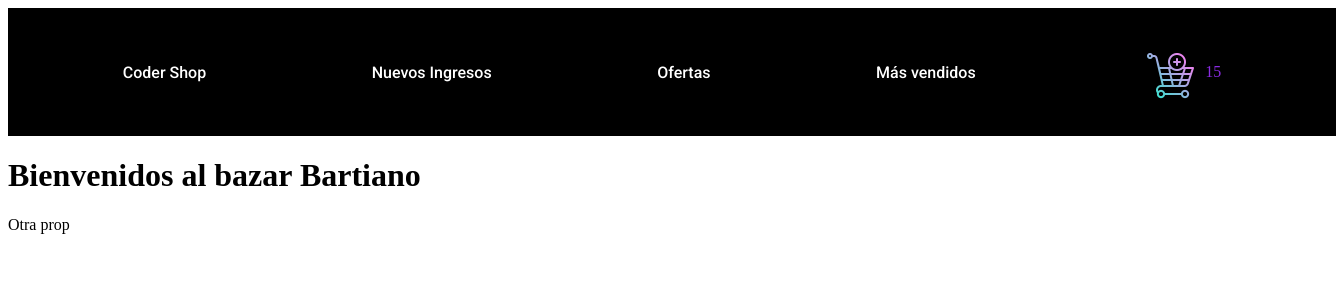
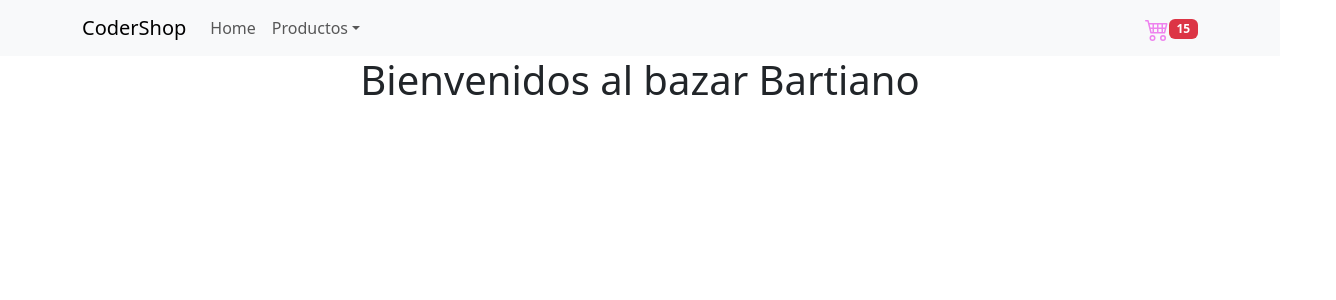
Before and after one commit to ltherisod/coderShop63385, a React (Vite) app: page / in a window 1280 px wide. Shown: the top 300 px of the page, 1336 px wide, since content can reach past the window. Built offline with nearby package versions, Linux system fonts and the light colour scheme.

Commit message:
After de componentes y bootstrap

```diff
--- a/package.json
+++ b/package.json
@@ -10,8 +10,11 @@
     "preview": "vite preview"
   },
   "dependencies": {
+    "bootstrap": "^5.3.3",
     "react": "^18.3.1",
-    "react-dom": "^18.3.1"
+    "react-bootstrap": "^2.10.5",
+    "react-dom": "^18.3.1",
+    "react-icons": "^5.3.0"
   },
   "devDependencies": {
     "@eslint/js": "^9.11.1",
--- a/src/App.jsx
+++ b/src/App.jsx
@@ -1,13 +1,21 @@
 import './App.css'
+import 'bootstrap/dist/css/bootstrap.min.css';
+//Esto es si estoy usando bootstrap comun
+import 'bootstrap/dist/js/bootstrap.bundle.js'
 import NavbarComponent from './components/NavbarComponent'
 import ItemListContainer from './components/ItemListContainer'
+import NavbarBootstrapHTML from './components/NavbarBootstrapHTML';
+import NavbarReactBootstrap from './components/NavbarReactBootstrap';
+
 function App() {
 
 
   return (
    <div>
-      <NavbarComponent/>
-      <ItemListContainer greeting='Bienvenidos al bazar Bartiano' texto='Otra prop'/>
+      {/* <NavbarComponent/> */}
+      {/* <NavbarBootstrapHTML/> */}
+      <NavbarReactBootstrap/>
+      <ItemListContainer greeting='Bienvenidos al bazar Bartiano' />
    </div>
   )
 }
--- /dev/null
+++ b/src/components/CartWidgetReactIcons.jsx
@@ -0,0 +1,12 @@
+import { BsCart4 } from "react-icons/bs";
+import { Badge } from "react-bootstrap";
+const CartWidgetReactIcons = () =>{
+    return(
+        <div>
+            <BsCart4 fontSize={'1.5rem'} color='violet'/>
+            <Badge bg="danger">15</Badge>
+        </div>
+    )
+}
+
+export default CartWidgetReactIcons
--- a/src/components/ItemListContainer.jsx
+++ b/src/components/ItemListContainer.jsx
@@ -1,9 +1,15 @@
+import { Button } from "react-bootstrap"
+
 const ItemListContainer = ({greeting, texto}) => {
     // const {greeting, texto} = props
     return(
         <div>
-            <h1>{greeting}</h1>
-            <p>{texto}</p>
+            <h1 className="text-center">{greeting}</h1>
+            {/* Ejemplos */}
+            {/* <p>{texto}</p>
+            <Button variant="primary">Primary</Button>
+            <button type="button" className="btn btn-danger">Danger</button> */}
+
         </div>
     )
 }
--- /dev/null
+++ b/src/components/NavbarBootstrapHTML.jsx
@@ -0,0 +1,35 @@
+const NavbarBootstrapHTML = () =>{
+    return(
+        <nav className="navbar navbar-expand-lg bg-body-tertiary">
+  <div className="container-fluid">
+    <a className="navbar-brand" href="#">CoderShop</a>
+    <button className="navbar-toggler" type="button" data-bs-toggle="collapse" data-bs-target="#navbarSupportedContent" aria-controls="navbarSupportedContent" aria-expanded="false" aria-label="Toggle navigation">
+      <span className="navbar-toggler-icon"></span>
+    </button>
+    <div className="collapse navbar-collapse" id="navbarSupportedContent">
+      <ul className="navbar-nav me-auto mb-2 mb-lg-0">
+        <li className="nav-item">
+          <a className="nav-link active" aria-current="page" href="#">Home</a>
+        </li>
+        <li className="nav-item dropdown">
+          <a className="nav-link dropdown-toggle" href="#" role="button" data-bs-toggle="dropdown" aria-expanded="false">
+            Productos
+          </a>
+          <ul className="dropdown-menu">
+            <li><a className="dropdown-item" href="#">Más Vendidos</a></li>
+            <li><hr className="dropdown-divider"/></li>
+            <li><a className="dropdown-item" href="#">Ofertas</a></li>
+            <li><hr className="dropdown-divider"/></li>
+            <li><a className="dropdown-item" href="#">Nuevos Ingresos</a></li>
+          </ul>
+        </li>
+
+      </ul>
+
+    </div>
+  </div>
+</nav>
+    )
+}
+
+export default NavbarBootstrapHTML
--- /dev/null
+++ b/src/components/NavbarReactBootstrap.jsx
@@ -0,0 +1,35 @@
+import Container from 'react-bootstrap/Container';
+import Nav from 'react-bootstrap/Nav';
+import Navbar from 'react-bootstrap/Navbar';
+import NavDropdown from 'react-bootstrap/NavDropdown';
+import CartWidgetReactIcons from './CartWidgetReactIcons';
+
+function NavbarReactBootstrap() {
+  return (
+    <Navbar expand="lg" className="bg-body-tertiary">
+      <Container>
+        <Navbar.Brand href="#home">CoderShop</Navbar.Brand>
+        <Navbar.Toggle aria-controls="basic-navbar-nav" />
+        <Navbar.Collapse id="basic-navbar-nav">
+          <Nav className="me-auto">
+            <Nav.Link href="#home">Home</Nav.Link>
+            <NavDropdown title="Productos" id="basic-nav-dropdown">
+              <NavDropdown.Item href="#action/3.1">Más Vendidos</NavDropdown.Item>
+              <NavDropdown.Divider />
+              <NavDropdown.Item href="#action/3.2">
+                Ofertas
+              </NavDropdown.Item>
+              <NavDropdown.Divider />
+              <NavDropdown.Item href="#action/3.3">Nuevos Ingresos</NavDropdown.Item>
+
+
+            </NavDropdown>
+          </Nav>
+          <CartWidgetReactIcons/>
+        </Navbar.Collapse>
+      </Container>
+    </Navbar>
+  );
+}
+
+export default NavbarReactBootstrap;
```
Also changed, not shown: src/components/EjemploError/NoHacer.jsx (added, +36 -0 lines), 1 other file (tests, documents, lock files or other folders).
